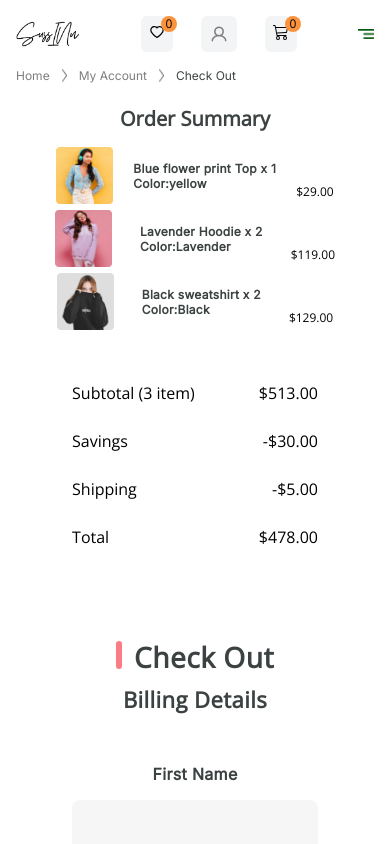
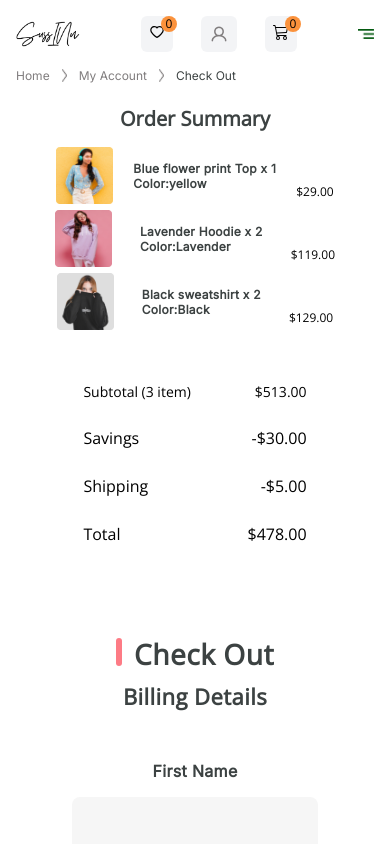
Before and after one commit to m-yunus/suss_ecommerce, a React (Create React App) app: page /checkout in a window 390 px wide. Shown: the top 844 px of the page. Built offline with nearby package versions, Linux system fonts and the light colour scheme.

Commit message:
checkout

```diff
--- a/src/Pages/CheckOut/CheckOut.css
+++ b/src/Pages/CheckOut/CheckOut.css
@@ -763,6 +763,9 @@ line-height: normal;
 .smry-img-rate{
     font-size: 12px;
 }
+.subttl-bill p{
+    font-size: 14px!important;
+}
 
 
 
```
